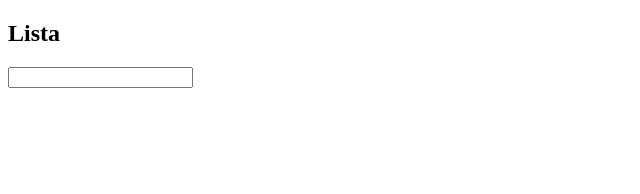
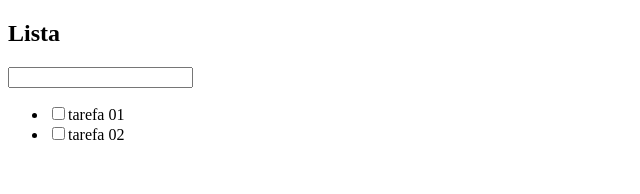
Before and after one commit to rodrigoMedeiros0/curso-react-typescript, a React (Create React App) app: page /pagina-inicial in a window 1280 px wide. Shown: the top 194 px of the page, without its empty margins (0-640 px from the left). Built offline with nearby package versions, Linux system fonts and the light colour scheme; data requests are answered from the project's data file.

Commit message:
feat: get all tarefas in dashboard

```diff
--- a/src/app/pages/dashboard/Dashboard.tsx
+++ b/src/app/pages/dashboard/Dashboard.tsx
@@ -1,14 +1,22 @@
-import { useCallback, useState } from "react";
+import { useCallback, useEffect, useState } from "react";
+import { ITarefa, TarefasService } from "../../shared/services/api/tarefas/TarefasService";
+import { ApiException } from "../../shared/services/api/ErrorException";
 
-interface ITarefa {
-   id: number;
-   title: string;
-   isCompleted: boolean;
-}
 
 export const Dashboard = () => {
 
   const [lista, setLista] = useState<ITarefa[]>([]);
+
+  useEffect(() => {
+    TarefasService.getAll()
+      .then((result) => {
+        if (result instanceof ApiException) {
+          alert(result.message);
+        } else {
+          setLista(result);
+        }
+      })
+  }, [])
 
   const handleInputKeyDown: React.KeyboardEventHandler<HTMLInputElement> = useCallback((e) => {
     if (e.key === 'Enter'){
--- a/src/app/shared/services/api/tarefas/TarefasService.ts
+++ b/src/app/shared/services/api/tarefas/TarefasService.ts
@@ -1,7 +1,7 @@
 import { Api } from "../ApiConfig";
 import { ApiException } from "../ErrorException";
 
-interface ITarefa {
+export interface ITarefa {
   id: number;
   title: string;
   isCompleted: boolean;
```
